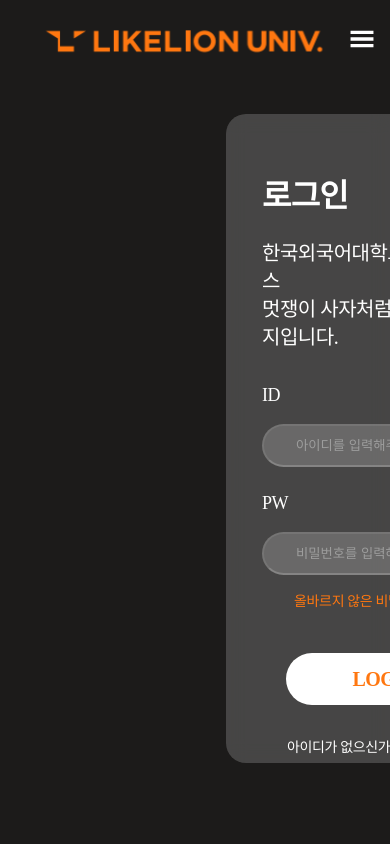
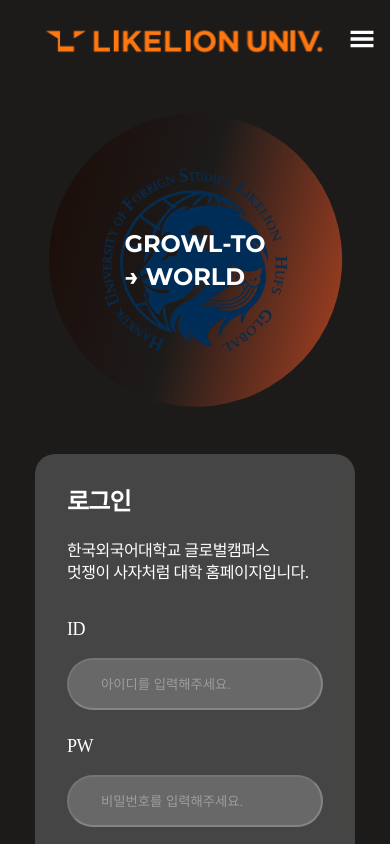
Before and after one commit to 13thWellcomeKit/FE, a React (Create React App) app: page /login in a window 390 px wide. Shown: the top 844 px of the page. Built offline with nearby package versions, Linux system fonts and the light colour scheme; what styled-media-query would draw is missing.

Commit message:
feat: 로그인 반응형 수정 및 원 형태 유지

```diff
--- a/src/pages/login.jsx
+++ b/src/pages/login.jsx
@@ -1,22 +1,37 @@
-import Header from "../components/Header"
-import styled from "styled-components"
-import { ReactComponent as mainlogo } from '../svg/mainlogo.svg'
-import { useNavigate } from "react-router-dom"
-import { useState , useEffect } from "react"
-import axios from "axios"
-
-
+import Header from "../components/Header";
+import styled from "styled-components";
+import { ReactComponent as mainlogo } from "../svg/mainlogo.svg";
+import { useNavigate } from "react-router-dom";
+import { useState, useEffect } from "react";
+import axios from "axios";
+const breakpoints = {
+  mobile: "576px",
+  tablet: "768px",
+  laptop: "1024px",
+  desktop: "1200px",
+};
 const PageContainer = styled.div`
-    width : 100%;
-    height : 59.38rem;
-    padding : 2.25rem 3.44rem;
+  width: 100%;
+  height: 59.38rem;
+  padding: 2.25rem 3.44rem;
   display: flex;
   flex-direction: row;
-    background: var(--Bold-Black, #1C1B1A);
+  background: var(--Bold-Black, #1c1b1a);
   box-sizing: border-box;
   gap: 10.69rem;
   overflow: hidden;
-`
+  @media (max-width: ${breakpoints.laptop}) {
+    gap: 5rem;
+  }
+
+  @media (max-width: ${breakpoints.tablet}) {
+    flex-direction: column;
+    gap: 3rem;
+    height: auto;
+    align-items: center;
+  }
+`;
+
 const LoginContainer = styled.div`
   display: flex;
   width: 29rem;
@@ -27,7 +42,17 @@
   box-sizing: border-box;
   background: rgba(255, 255, 255, 0.19);
   backdrop-filter: blur(10px);
-`
+  @media (max-width: ${breakpoints.laptop}) {
+    width: 24rem;
+    padding: 2.5rem;
+  }
+
+  @media (max-width: ${breakpoints.mobile}) {
+    width: 20rem;
+    padding: 2rem;
+  }
+`;
+
 const TitleText = styled.h1`
   font-family: Pretendard;
   font-size: 2rem;
@@ -37,8 +62,12 @@
   letter-spacing: -0.05rem;
   margin: 0;
   margin-bottom: 0.25rem;
-    color : #FFFF;
-`
+  color: #ffff;
+
+  @media (max-width: ${breakpoints.mobile}) {
+    font-size: 1.5rem;
+  }
+`;
 
 const MiddleText = styled.h1`
   font-family: Pretendard;
@@ -47,11 +76,15 @@
   font-weight: 400;
   line-height: 140%; /* 1.75rem */
   letter-spacing: -0.03125rem;
-    color : #FFFF;
-    margin : 0;
+  color: #ffff;
+  margin: 0;
   margin-top: 1rem;
   margin-bottom: 1rem;
-`
+
+  @media (max-width: ${breakpoints.mobile}) {
+    font-size: 1rem;
+  }
+`;
 
 const LoginText = styled.h1`
   font-family: Pretendard;
@@ -60,13 +93,13 @@
   font-weight: 500;
   line-height: 140%; /* 1.575rem */
   letter-spacing: -0.02813rem;
-    color : #FFFF;
-    margin : 0;
+  color: #ffff;
+  margin: 0;
   margin-top: 1rem;
   margin-bottom: 1rem;
-`
+`;
 
-const LoginInput =styled.input`
+const LoginInput = styled.input`
   display: flex;
   height: 3.25rem;
   padding: 0.75rem 2rem;
@@ -78,21 +111,21 @@
   border-color: rgba(255, 255, 255, 0.19);
 
   &:focus {
-    border-color: #FFFF;
-    color: #FFFF;
+    border-color: #ffff;
+    color: #ffff;
   }
 
   &::placeholder {
-    color: #9D9D9D;
+    color: #9d9d9d;
   }
-`
+`;
 
 const ButtonContainer = styled.div`
   display: flex;
   flex-direction: column;
   justify-content: center;
   align-items: center;
-`
+`;
 
 const LoginButton = styled.div`
   display: flex;
@@ -103,31 +136,31 @@
   justify-content: center;
   align-items: center;
   border-radius: 3.125rem;
-    background-color: #FFFF;
+  background-color: #ffff;
   font-family: Pretendard;
   font-size: 1.25rem;
   font-style: normal;
   font-weight: 600;
   line-height: 140%; /* 1.75rem */
   letter-spacing: -0.03125rem;
-    color : #FF7710;
+  color: #ff7710;
   margin-top: 2rem;
   margin-bottom: 2rem;
   cursor: pointer;
 
   &:hover {
-    background-color: #FF7710;
-    color : #FFFF;
+    background-color: #ff7710;
+    color: #ffff;
   }
-`
+`;
 
 const InfoContainer = styled.div`
-    height : 1.37rem;
-    display : flex;
+  height: 1.37rem;
+  display: flex;
   flex-direction: row;
   margin-top: 0.06rem;
   margin-bottom: 0%.06rem;
-`
+`;
 
 const InfoText = styled.h1`
   font-family: Pretendard;
@@ -136,9 +169,9 @@
   font-weight: 400;
   line-height: 140%; /* 1.225rem */
   letter-spacing: -0.02188rem;
-    color: #FFFF;
+  color: #ffff;
   margin: 0;
-`
+`;
 
 const SignText = styled.h1`
   font-family: Pretendard;
@@ -149,44 +182,68 @@
   letter-spacing: -0.025rem;
   margin: 0;
   margin-left: 1rem;
-    color : #FFFF;
+  color: #ffff;
   cursor: pointer;
-`
-
-
-const Circle = styled.div`
+`;
+const CircleContainer = styled.div`
   display: flex;
   justify-content: center;
   align-items: center;
-    width: 41.875rem;
-    height: 41.875rem;
+  position: relative;
+  width: min(45vw, 670px);
+  height: min(45vw, 670px);
+  aspect-ratio: 1 / 1;
+
+  @media (max-width: ${breakpoints.laptop}) {
+    width: min(50vw, 500px);
+    height: min(50vw, 500px);
+  }
+
+  @media (max-width: ${breakpoints.tablet}) {
+    width: min(60vw, 400px);
+    height: min(60vw, 400px);
+  }
+
+  @media (max-width: ${breakpoints.mobile}) {
+    width: min(75vw, 300px);
+    height: min(75vw, 300px);
+  }
+`;
+const Circle = styled.div`
+  position: absolute;
+  width: 100%;
+  height: 100%;
   border-radius: 50%;
-    transform: rotate(75deg);
   opacity: 0.7;
-    background: linear-gradient(rgba(254, 88, 38, 0.75) 0%, rgba(0, 0, 0, 0.00) 47.5%, #200801 100%);
-    overflow: hidden;
-    position: relative;
+  background: linear-gradient(
+    180deg,
+    rgba(28, 7, 1, 0.87) 0%,
+    rgba(0, 0, 0, 0) 47.5%,
+    rgba(254, 88, 38, 0.75) 100%
+  );
+
+  transform: rotate(-75deg);
 `;
 
 const MainLogo = styled(mainlogo)`
-    position: absolute;
   width: 80%;
   height: auto;
-    transform: rotate(-75deg);
-
+  position: absolute;
 `;
 
 const TextOverlay = styled.h1`
+  position: absolute;
+  color: white;
   font-family: Montserrat;
-    font-size: 3rem;
   font-weight: 700;
-    color: white;
-    text-align: center;
-    position: relative;
-    z-index: 2;
-    transform: rotate(-75deg);
+  line-height: 140%;
+  letter-spacing: -2.4%;
+  font-size: clamp(2rem, 5vw, 6rem);
+
+  @media (max-width: ${breakpoints.mobile}) {
+    font-size: clamp(1.5rem, 4vw, 2.5rem);
+  }
 `;
-
 
 const CautionText = styled.h1`
   font-family: Pretendard;
@@ -195,22 +252,20 @@
   font-weight: 300;
   line-height: 140%; /* 1.225rem */
   letter-spacing: -0.02188rem;
-    color : #FF7710;
+  color: #ff7710;
   margin-left: 2rem;
-
-`
-export default function Login(){
-
-    const [id , setId] = useState("");
-    const [password , setPassword] = useState("");
-    const [error , setError] = useState("");
-    const [pw,setPw] = useState("abc123");
+`;
+export default function Login() {
+  const [id, setId] = useState("");
+  const [password, setPassword] = useState("");
+  const [error, setError] = useState("");
+  const [pw, setPw] = useState("abc123");
   ///임의로 받아올 비번
   const navigate = useNavigate();
 
   const GotoSignup = () => {
-        navigate("/signup")
-    }
+    navigate("/signup");
+  };
 
   useEffect(() => {
     if (pw && password !== pw) {
@@ -220,67 +275,65 @@
     }
   }, [password, pw]);
 
-
   // const Mockdata = {
   //     student_num : id,
   //     password : password
   // }
 
-
   const handleLogin = async () => {
     try {
-            const response = await axios.post("https://welcomekitbe.lion.it.kr/api/auth/sign-in", {
-                "studentNum": id,
-                "password": password,
-            });
+      const response = await axios.post(
+        "https://welcomekitbe.lion.it.kr/api/auth/sign-in",
+        {
+          studentNum: id,
+          password: password,
+        }
+      );
 
       console.log("로그인 성공:", response.data);
       alert("로그인 성공!");
-            navigate("/main")
+      navigate("/main");
     } catch (error) {
       console.error("로그인 실패:", error.response?.data || error.message);
       alert("로그인에 실패했습니다.");
     }
   };
 
-
-
   /// 콘솔 확인 완료
 
-    return(
+  return (
     <>
       <Header></Header>
       <PageContainer>
-                <Circle>
-                    <MainLogo/>
+        <CircleContainer>
+          <Circle />
+          <MainLogo />
           <TextOverlay>
-                        GROWL-TO<br/>
-                        ->WORLD
+            GROWL-TO
+            <br />→ WORLD
           </TextOverlay>
-                </Circle>
+        </CircleContainer>
         <LoginContainer>
           <TitleText>로그인</TitleText>
           <MiddleText>
-                        한국외국어대학교 글로벌캠퍼스 <br/>
+            한국외국어대학교 글로벌캠퍼스 <br />
             멋쟁이 사자처럼 대학 홈페이지입니다.
           </MiddleText>
-                    <LoginText>
-                        ID
-                    </LoginText>
+          <LoginText>ID</LoginText>
           <LoginInput
             placeholder="아이디를 입력해주세요."
             value={id}
-                    onChange={(e) => setId(e.target.value)}/>
-                    <LoginText>
-                        PW
-                    </LoginText>
+            onChange={(e) => setId(e.target.value)}
+          />
+          <LoginText>PW</LoginText>
           <LoginInput
             placeholder="비밀번호를 입력해주세요."
             value={password}
-                    onChange={(e) => setPassword(e.target.value)}/>
+            onChange={(e) => setPassword(e.target.value)}
+          />
           {error && <CautionText>{error}</CautionText>}
           <ButtonContainer>
-                        <LoginButton onClick = {handleLogin}>LOGIN</LoginButton>
+            <LoginButton onClick={handleLogin}>LOGIN</LoginButton>
             <InfoContainer>
               <InfoText>아이디가 없으신가요?</InfoText>
               <SignText onClick={GotoSignup}>회원가입</SignText>
@@ -289,5 +342,5 @@
         </LoginContainer>
       </PageContainer>
     </>
-    )
+  );
 }
```
Lines whose indentation alone changed are shown as unchanged.
